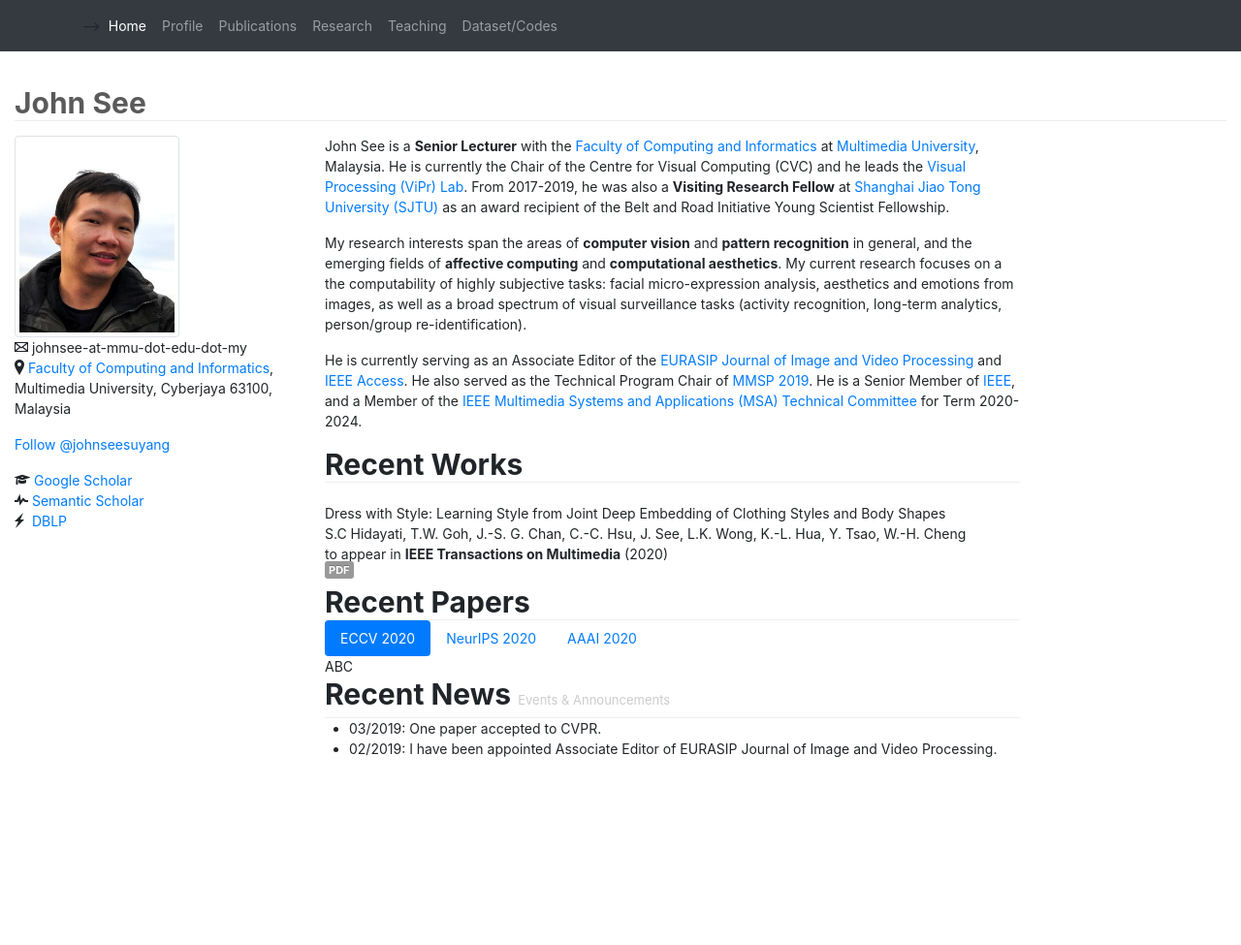
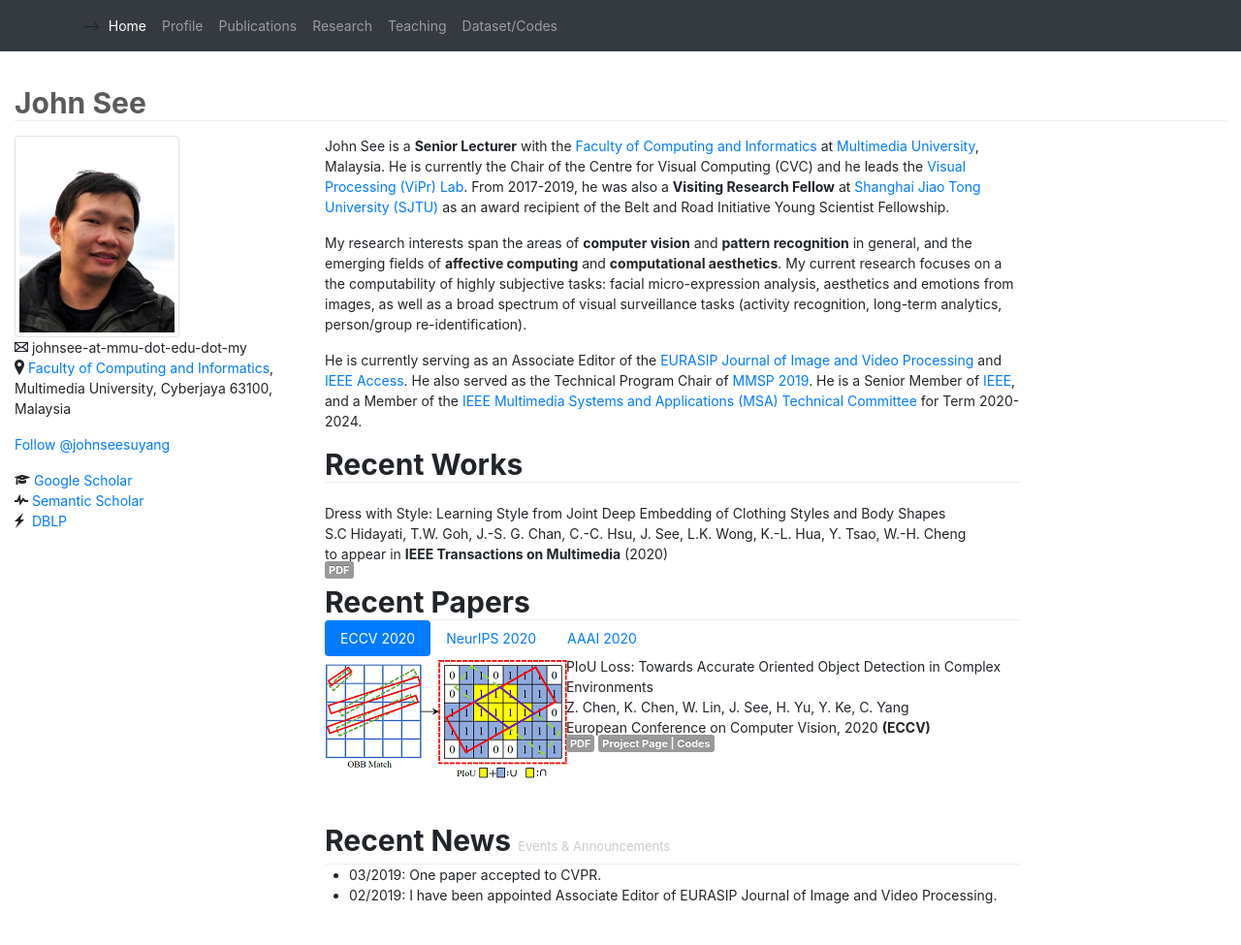
Before and after one commit to john-see/john-see.github.io, a Jekyll site: the page index.html, which Jekyll copies as it is, in a window 1280 px wide. Shown: the whole page at 97% size. Built offline with Jekyll 4.4.1, drawn with Linux system fonts in a browser that asks for light colours; comment, search, counter and statistics services are not loaded; before the commit the page ends 900 px from its top, so only the background shows below that.

Commit message:
new layout with pills

```diff
--- a/index.html
+++ b/index.html
@@ -131,7 +131,26 @@
             </ul>
 
             <div class="tab-content" id="pills-tabContent">
-                <div class="tab-pane fade show active" id="eccv" role="tabpanel" aria-labelledby="pills-home-tab">ABC</div>
+                <div class="tab-pane fade show active" id="eccv" role="tabpanel" aria-labelledby="pills-home-tab">
+                    <div class="row">
+                        <div class="col-4">
+                            <img src="./images/paperthumbs/piou.png" class="rounded float-left" width="" alt="">
+                        </div>
+                        <div class="col-8">
+                            <span class="title">PIoU Loss: Towards Accurate Oriented Object Detection in Complex Environments </span>
+                            <br>
+                            <span class="details">
+                            Z. Chen, K. Chen, W. Lin, J. See, H. Yu, Y. Ke, C. Yang <br>
+                            European Conference on Computer Vision, 2020 <strong>(ECCV)</strong><br>
+                            </span>
+                            <a href="./papers/piou_eccv20.pdf"><span class="label_download">PDF</span></a>
+                            <a href="https://github.com/clobotics/piou"><span class="label_download">Project Page | Codes</span></a>
+                        </div>
+                    </div>
+                </div>
+
+
+                </div>
                 <div class="tab-pane fade" id="neurips" role="tabpanel" aria-labelledby="pills-profile-tab">DEF</div>
                 <div class="tab-pane fade" id="aaai" role="tabpanel" aria-labelledby="pills-contact-tab">XYZ</div>
             </div>
```
